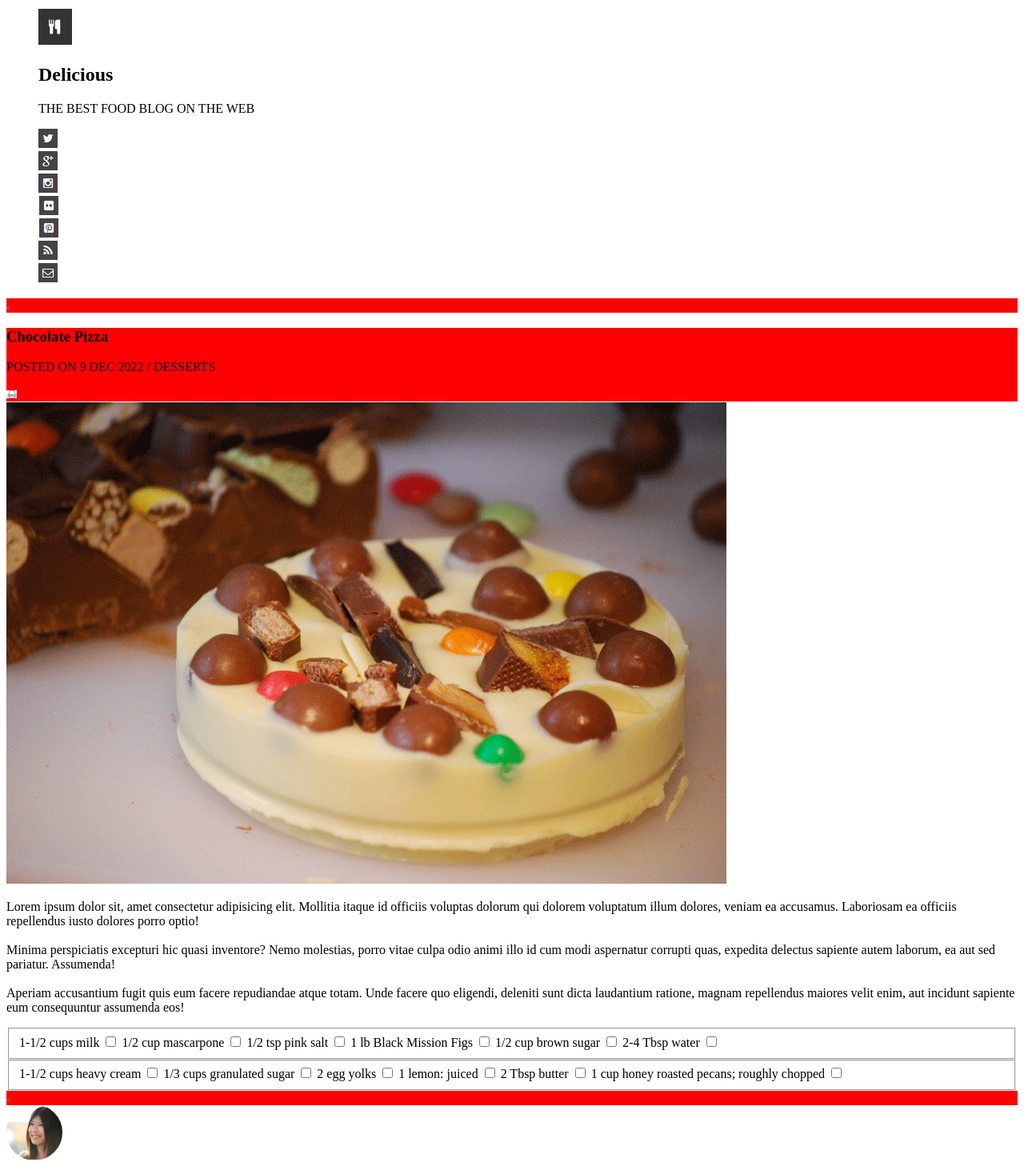
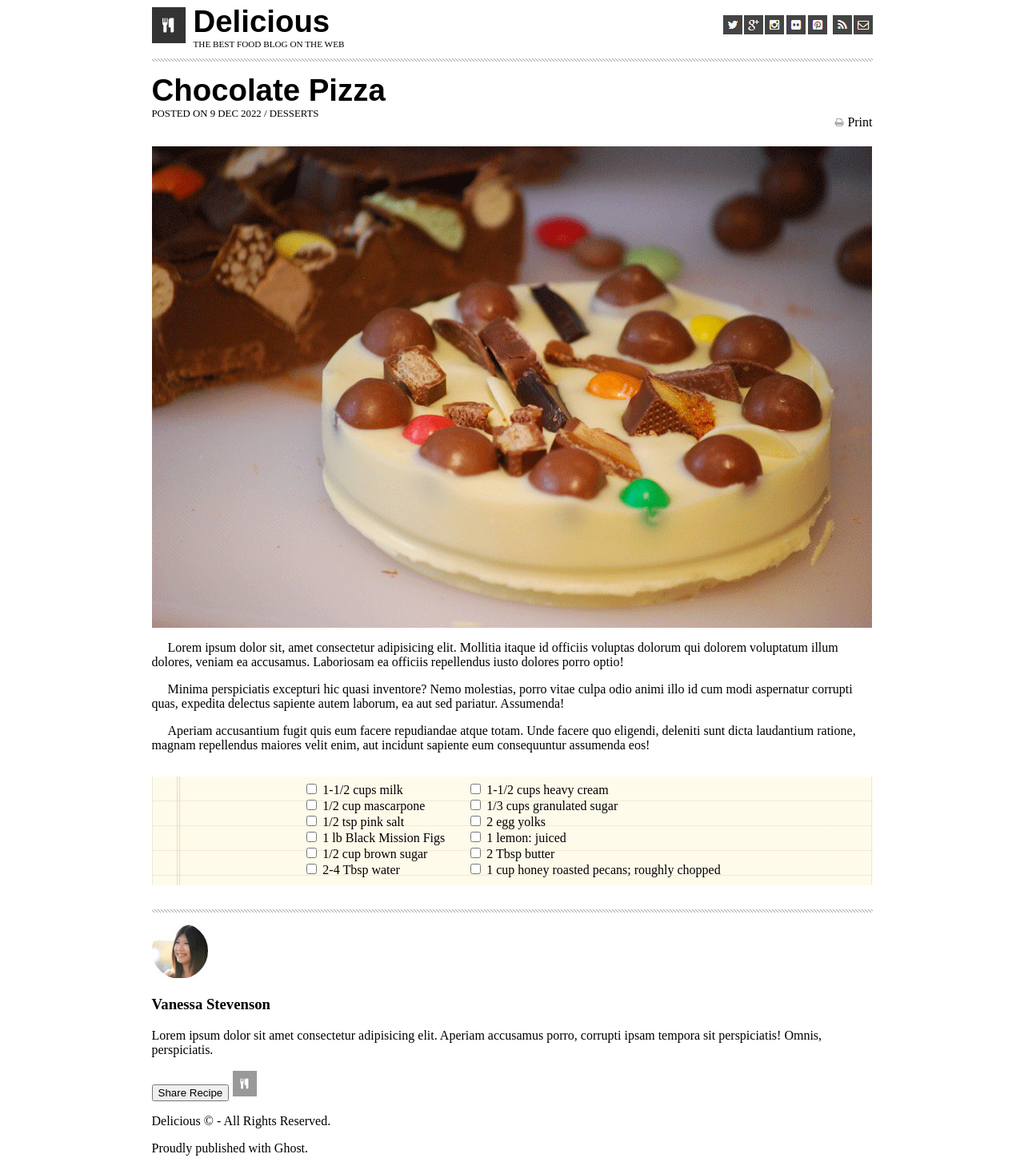
Before and after one commit to stevengant/chocolate-pizza, a plain HTML site: page index.html in a window 1280 px wide. Shown: the part 5-1458 px from the top of the page at 80% size. Drawn offline with Linux system fonts and the light colour scheme; a web font is replaced by a local one.

Commit message:
added styling

```diff
--- a/index.html
+++ b/index.html
@@ -8,6 +8,10 @@
   <meta name="viewport" content="width=device-width, initial-scale=1.0">
   <title>Chocolate Pizza</title>
   <link rel="stylesheet" href="style.css">
+
+  <!-- Font -->
+  <link rel="stylesheet" href="https://fonts.googleapis.com/css?family=Sofia">
+
   <!-- <script type="text/javascript" src="./js/app.js"></script> -->
 
 </head>
@@ -16,106 +20,127 @@
 
     <header>
       <nav>
-        <ul>
+        <ul id="logo">
           <li><img src="img/logo.png" alt=""></li>
-          <li>
+          <li id="textLogo">
             <h1>Delicious</h1>
             <p>THE BEST FOOD BLOG ON THE WEB</p>
           </li>
         </ul>
-        <ul>
+        <ul id="social">
           <li><img src="img/twit-icon.png" alt=""></li>
           <li><img src="img/gp-icon.png" alt=""></li>
           <li><img src="img/insta-icon.png" alt=""></li>
           <li><img src="img/flic-icon.png" alt=""></li>
-          <li><img src="img/pint-icon.png" alt=""></li>
+          <li id="pint"><img src="img/pint-icon.png" alt=""></li>
           <li><img src="img/rss-icon.png" alt=""></li>
           <li><img src="img/mail-icon.png" alt=""></li>
         </ul>
       </nav>
     </header>
-    <section>
-      <img src="img/hr-img.png" alt="hr-img">
+
+    <section class="bar">
+      <img>
     </section>
+
     <main>
 
-      <section>
-        <section>
+      <section id="openning">
+        <section id="artTitle">
           <h1>Chocolate Pizza</h1>
           <p>POSTED ON 9 DEC 2022 / DESSERTS</p>
         </section>
-        <img src="img/print-icon.png" alt="">
+        <div>
+          <img src="img/print-icon.png" alt=""> Print
+        </div>
+
       </section>
-      <img src="img/choco-pizza.png" alt="">
-      <p>Lorem ipsum dolor sit, amet consectetur adipisicing elit. Mollitia itaque id officiis voluptas dolorum qui
+
+      <img src="img/choco-pizza.png" alt="choco pizza" id="pizza">
+
+      <p class="indent">Lorem ipsum dolor sit, amet consectetur adipisicing elit. Mollitia itaque id officiis voluptas dolorum qui
         dolorem voluptatum illum dolores, veniam ea accusamus. Laboriosam ea officiis repellendus iusto dolores porro
         optio!
-        <br>
-        <br>
-        Minima perspiciatis excepturi hic quasi inventore? Nemo molestias, porro vitae culpa odio animi illo id cum modi
+      </p>
+
+      <p class="indent">Minima perspiciatis excepturi hic quasi inventore? Nemo molestias, porro vitae culpa odio animi illo id cum modi
         aspernatur corrupti quas, expedita delectus sapiente autem laborum, ea aut sed pariatur. Assumenda!
-        <br>
-        <br>
-        Aperiam accusantium fugit quis eum facere repudiandae atque totam. Unde facere quo eligendi, deleniti sunt dicta
+      </p>
+
+      <p class="indent">Aperiam accusantium fugit quis eum facere repudiandae atque totam. Unde facere quo eligendi, deleniti sunt dicta
         laudantium ratione, magnam repellendus maiores velit enim, aut incidunt sapiente eum consequuntur assumenda eos!
       </p>
+
       <form>
         <fieldset>
+
           <label>
-            1-1/2 cups milk
             <input type="checkbox">
+          <label>1-1/2 cups milk</label>
+          </label>
+
+          <label >
+            <input type="checkbox">
+            <label>1/2 cup mascarpone</label>
+          </label>
+
+          <label>
+            <input type="checkbox">
+            <label>1/2 tsp pink salt</label>
+          </label>
+
+          <label>
+            <input type="checkbox">
+            <label>1 lb Black Mission Figs</label>
+
           </label>
           <label>
-            1/2 cup mascarpone
             <input type="checkbox">
+            <label>1/2 cup brown sugar</label>
+
           </label>
           <label>
-            1/2 tsp pink salt
             <input type="checkbox">
-          </label>
-          <label>
-            1 lb Black Mission Figs
-            <input type="checkbox">
-          </label>
-          <label>
-            1/2 cup brown sugar
-            <input type="checkbox">
-          </label>
-          <label>
-            2-4 Tbsp water
-            <input type="checkbox">
+            <label>2-4 Tbsp water</label>
+
           </label>
         </fieldset>
         <fieldset>
           <label>
-            1-1/2 cups heavy cream
             <input type="checkbox">
+            <label>1-1/2 cups heavy cream</label>
+
           </label>
           <label>
-            1/3 cups granulated sugar
             <input type="checkbox">
+            <label>1/3 cups granulated sugar</label>
+
           </label>
           <label>
-            2 egg yolks
             <input type="checkbox">
+            <label>2 egg yolks</label>
+
           </label>
           <label>
-            1 lemon: juiced
             <input type="checkbox">
+            <label>1 lemon: juiced</label>
+
           </label>
           <label>
-            2 Tbsp butter
             <input type="checkbox">
+            <label>2 Tbsp butter</label>
+
           </label>
           <label>
-            1 cup honey roasted pecans; roughly chopped
             <input type="checkbox">
+            <label>1 cup honey roasted pecans; roughly chopped</label>
+
           </label>
         </fieldset>
       </form>
     </main>
-      <section>
-        <img src="img/hr-img.png" alt="hr-img">
+      <section class="bar">
+        <img>
       </section>
     <footer>
       <img src="img/van-pic.png" alt="">
--- a/style.css
+++ b/style.css
@@ -1,9 +1,115 @@
-* {
+nav {
+  display: flex;
+  flex-direction: row;
+  justify-content: space-between;
+}
+ul {
   list-style: none;
+  display: flex;
+  flex-direction: row;
+  align-items: center;
+}
+
+#textLogo p {
+  font-size: .7em;
+  margin: 0px;
+}
+
+#textLogo h1 {
+  font-family: "Sofia", sans-serif;
+  font-size: 2.4em;
+  margin: 0px;
+}
+
+#logo {
+  padding: 0px;
+  margin: 0px;
+}
+
+#logo li{
+  padding-right: 10px;
+}
+
+#social li {
+  padding-left: 2px;
+}
+
+#pint {
+  padding-right: 5px;
+}
+section {
+  /* background-color: red; */
+  /* background-repeat: repeat-x; */
+}
+
+.bar {
+  margin-top: 10px;
+  background-image: url(img/hr-img.png);
+  background-repeat: repeat-x;
+}
+
+#openning {
+  display: flex;
+  flex-direction: row;
+  justify-content: space-between;
 
 }
 
-section {
-  background-color: red;
-  background-repeat: repeat-x;
+#artTitle h1{
+  font-family: "Sofia", sans-serif;
+  font-size: 2.4em;
+  margin: 0px;
 }
+
+#artTitle p {
+  font-size: .8em;
+  margin: 0px;
+}
+
+#openning div{
+  width:fit-content;
+  height:fit-content;
+  margin-top: 53px;
+  /* border: 2px solid black; */
+}
+
+#pizza {
+  display: block;
+  margin-left: auto;
+  margin-right: auto;
+  margin-top: 20px;
+}
+
+body{
+  width: 901px;
+  margin-left: auto;
+  margin-right: auto;
+}
+
+.indent{
+  text-indent: 20px;
+}
+
+form{
+  background-image: url(img/list-bg.png);
+  display: flex;
+  flex-direction: row;
+  justify-content: center;
+  margin-top: 30px;
+  margin-bottom: 30px;
+}
+
+fieldset{
+  display: flex;
+  flex-direction: column;
+  border: hidden;
+}
+
+/* input:checked{
+  text-decoration: line-through;
+
+} */
+
+input[type=checkbox]:checked + label {
+  text-decoration: line-through;
+}
```
